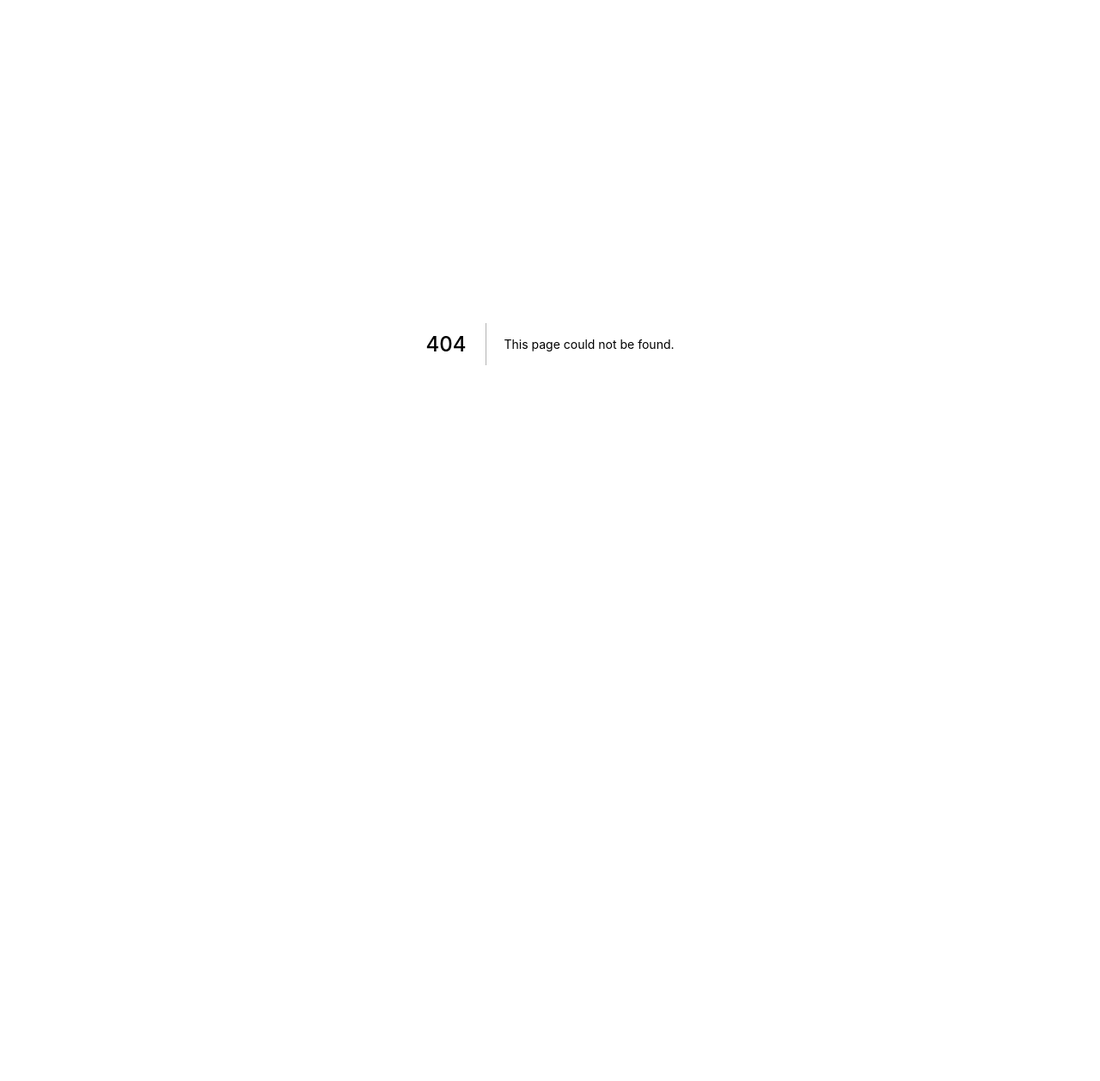
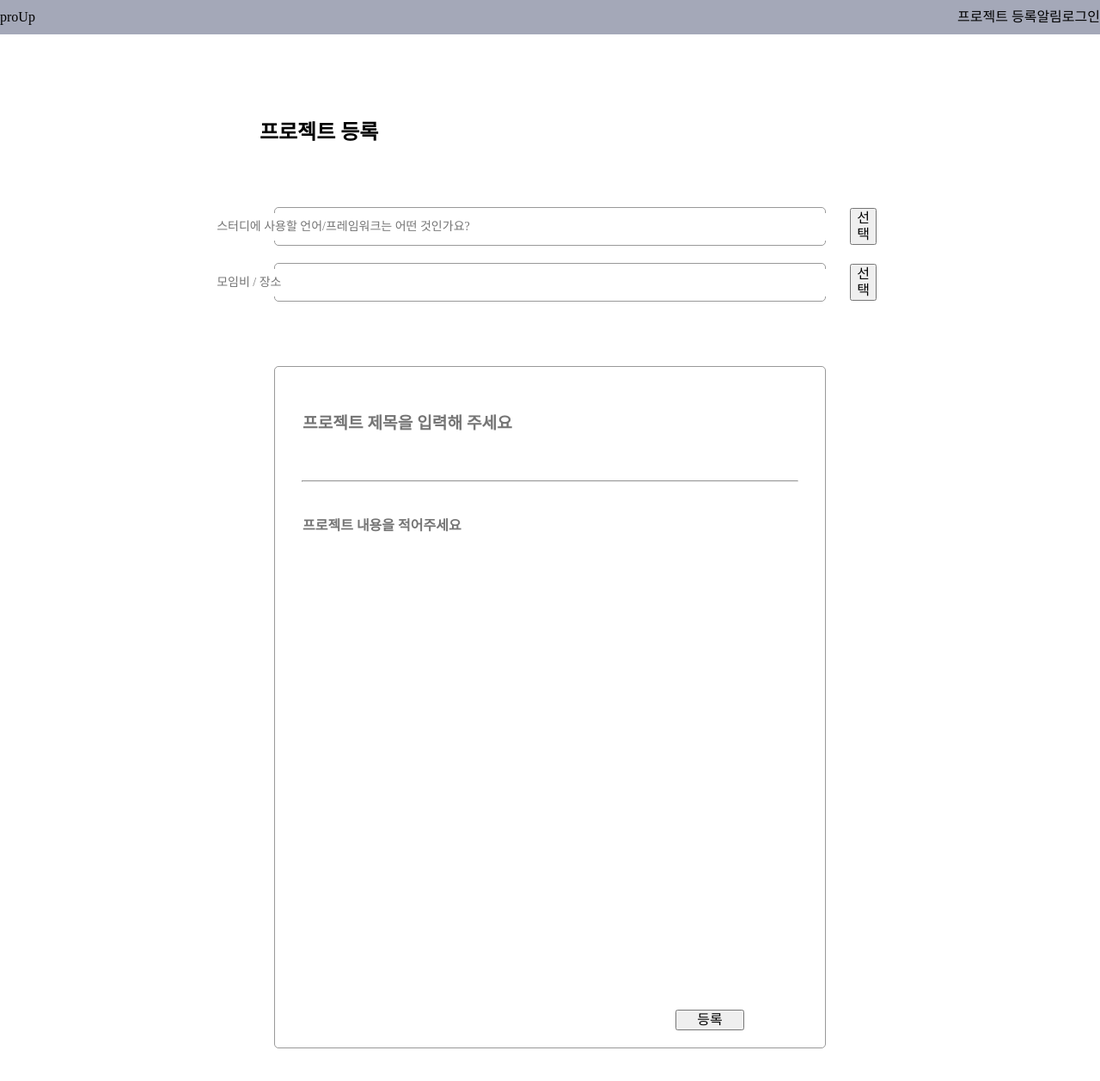
Before and after one commit to IntelliJo/proUp_frontend, a Next.js app: page /projects/regist in a window 1280 px wide. Before the commit this address had no page. Shown: the top 1258 px of the page at 86% size. Before the commit the page ends 800 px from the top, so only its background shows below. Built offline with nearby package versions, Linux system fonts and the light colour scheme.

Commit message:
프로젝트 등록하기

```diff
--- a/package.json
+++ b/package.json
@@ -7,6 +7,7 @@
     "type-check": "tsc"
   },
   "dependencies": {
+    "axios": "^0.27.2",
     "next": "latest",
     "react": "^17.0.2",
     "react-dom": "^17.0.2",
--- a/src/components/Header.tsx
+++ b/src/components/Header.tsx
@@ -3,7 +3,7 @@ import styled from "styled-components";
 import { theme } from "../styles/theme";
 import LoginPopup from "./LoginPopup";
 import Modal from "./Modal";
-import React, { useState } from 'react';
+import React, { useState } from "react";
 
 const HeaderStyle = styled.header`
   background-color: ${theme.colors.bgColor};
@@ -15,7 +15,6 @@ const HeaderStyle = styled.header`
 `;
 
 const Header = () => {
-
   const [isActive, setIsActive] = useState(false);
 
   const onClickModalOn = () => {
@@ -27,14 +26,14 @@ const Header = () => {
   };
 
   const onClickModalRemove = () => {
-    alert('이벤트 실행');
+    alert("이벤트 실행");
   };
 
-  return(
+  return (
     <HeaderStyle>
       <span>proUp</span>
       <div>
-      <Link href="#">프로젝트 등록</Link>
+        <Link href="/projects/regist">프로젝트 등록</Link>
         <span>알림</span>
         <span onClick={onClickModalOn}>로그인</span>
         <Modal visible={isActive} closeEvent={onClickModalOff}>
@@ -43,8 +42,7 @@ const Header = () => {
         </Modal>
       </div>
     </HeaderStyle>
-  )
-
+  );
 };
 
 export default Header;
--- /dev/null
+++ b/src/pages/projects/regist.tsx
@@ -0,0 +1,172 @@
+import Layout from "../../components/Layout";
+import styled from "styled-components";
+import { useState } from "react";
+import axios from "axios";
+
+const CenterS = styled.div`
+  display: flex;
+  align-items: center;
+  justify-content: center;
+  width: 40%;
+  margin: 8% 9% 0;
+`;
+const TitleStyle = styled.div`
+  display: flex;
+  flex-direction: column;
+  flex: 2;
+  justify-content: center;
+`;
+const TitleFontStyle = styled.div`
+  font-size: 1.5em;
+  font-weight: bold;
+`;
+const InputBaseStyle = styled.div`
+  width: 50%;
+  margin: 55px 25% 0;
+  display: flex;
+  align-items: center;
+  justify-content: center;
+  flex-direction: column;
+
+  /* background-color: gray; */
+`;
+const InputContainer = styled(InputBaseStyle)`
+  width: 100%;
+  margin-top: 20px;
+  border: 0.5px solid #999;
+  border-radius: 5px;
+  flex-direction: row;
+  align-content: center;
+  justify-content: center;
+`;
+const InputDetailStyle = styled.input`
+  font-size: 14px;
+  color: #000;
+  width: 99%;
+  min-width: 735px;
+  height: 30px;
+  border-radius: 5px;
+  border: none;
+`;
+const InputButton = styled.button`
+  display: inline;
+  width: 80px;
+  margin-right: 10px;
+`;
+const InputProjectContainer = styled(InputBaseStyle)`
+  width: 100%;
+  margin-top: 20px;
+  border: 0.5px solid #999;
+  border-radius: 5px;
+  align-content: center;
+  justify-content: flex-end;
+  margin-bottom: 50px;
+`;
+const InputProjectTitle = styled.input`
+  margin-top: 40px;
+  border: none;
+  font-size: 1.2em;
+  font-weight: bold;
+  color: #000;
+  width: 90%;
+  height: 50px;
+`;
+const Horizon = styled.hr`
+  width: 90%;
+  color: #999;
+  margin: 40px 0 40px;
+`;
+const InputProjectContent = styled.textarea`
+  border: none;
+  font-size: 1em;
+  font-weight: bold;
+  color: #000;
+  width: 90%;
+  min-height: 550px;
+  resize: none;
+`;
+const NextButton = styled.button`
+  width: 80px;
+  /* margin: 20px 0 20px 800px; */
+  margin-top: 20px;
+  margin-left: 20px;
+`;
+const ButtonBase = styled.div`
+  margin-left: 55%;
+  margin-bottom: 20px;
+  display: flex;
+  flex-direction: row;
+`;
+const ProjectCreate = () => {
+  const [name, setName] = useState("");
+  const [description, setDescription] = useState("");
+
+  const registProejct = async (e) => {
+    e.preventDefault();
+    if (name == "") {
+      alert("제목을 입력해주세요.");
+      return;
+    }
+    if (description == "") {
+      alert("내용을 입력해주세요.");
+      return;
+    }
+    //프로젝트 등록하기
+    console.log(name);
+    console.log(description);
+    // await axios
+    //   .put("url", { name: name, description: description })
+    //   .then(() => {})
+    //   .catch((error) => {
+    //     console.log(error);
+    //   });
+  };
+
+  return (
+    <Layout title="프로젝트 등록">
+      <div>
+        <CenterS>
+          <div>
+            <TitleStyle>
+              <TitleFontStyle>프로젝트 등록</TitleFontStyle>
+            </TitleStyle>
+          </div>
+        </CenterS>
+        <form>
+          <InputBaseStyle>
+            <InputContainer>
+              <InputDetailStyle
+                type="text"
+                placeholder="스터디에 사용할 언어/프레임워크는 어떤 것인가요?"
+              />
+              <InputButton>선택</InputButton>
+            </InputContainer>
+            <InputContainer>
+              <InputDetailStyle type="text" placeholder="모임비 / 장소" />
+              <InputButton>선택</InputButton>
+            </InputContainer>
+          </InputBaseStyle>
+          <InputBaseStyle>
+            <InputProjectContainer>
+              <InputProjectTitle
+                onChange={(e) => setName(e.target.value)}
+                type="text"
+                placeholder="프로젝트 제목을 입력해 주세요"
+              />
+              <Horizon />
+              <InputProjectContent
+                onChange={(e) => setDescription(e.target.value)}
+                placeholder="프로젝트 내용을 적어주세요"
+              />
+              <ButtonBase>
+                <NextButton onClick={(e) => registProejct(e)}>등록</NextButton>
+              </ButtonBase>
+            </InputProjectContainer>
+          </InputBaseStyle>
+        </form>
+      </div>
+    </Layout>
+  );
+};
+
+export default ProjectCreate;
```
Also changed, not shown: src/pages/projects/index.tsx (deleted, +0 -136 lines), 1 other file (tests, documents, lock files or other folders). Lines whose indentation alone changed are shown as unchanged.
